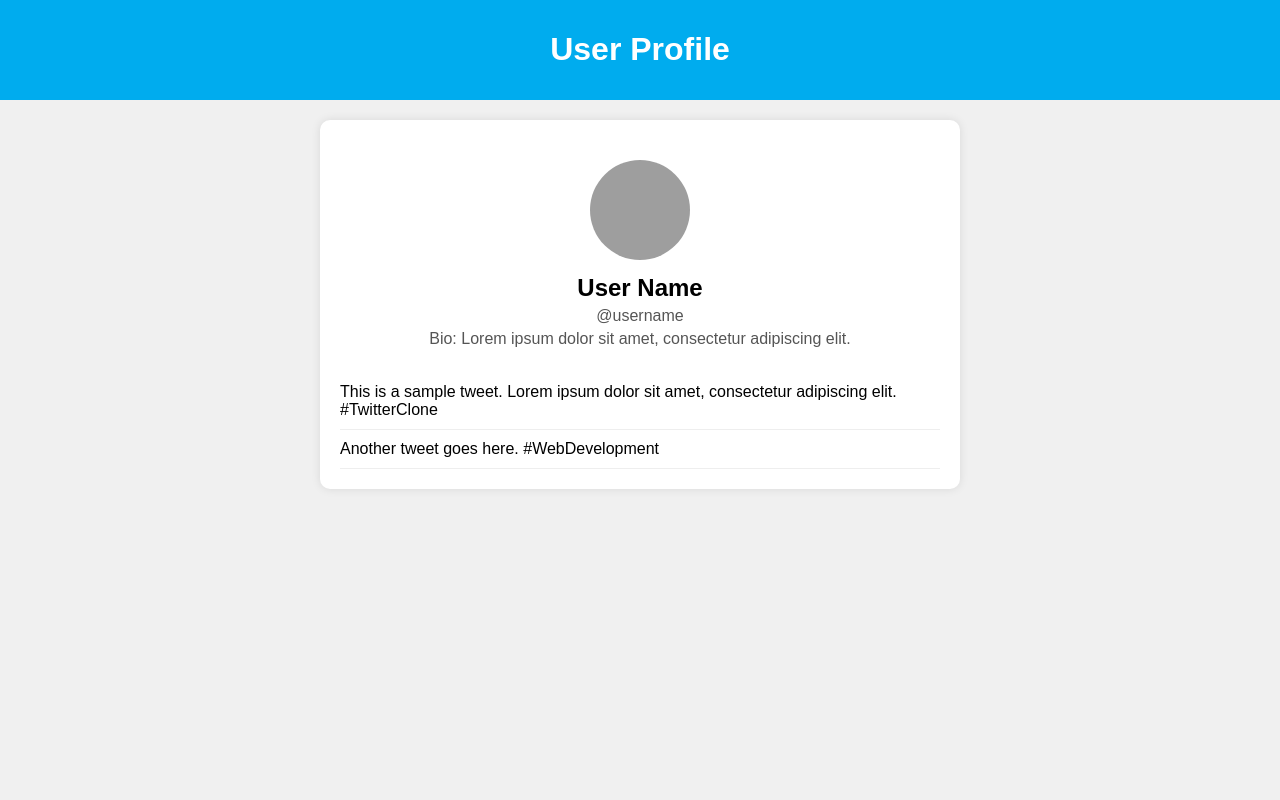
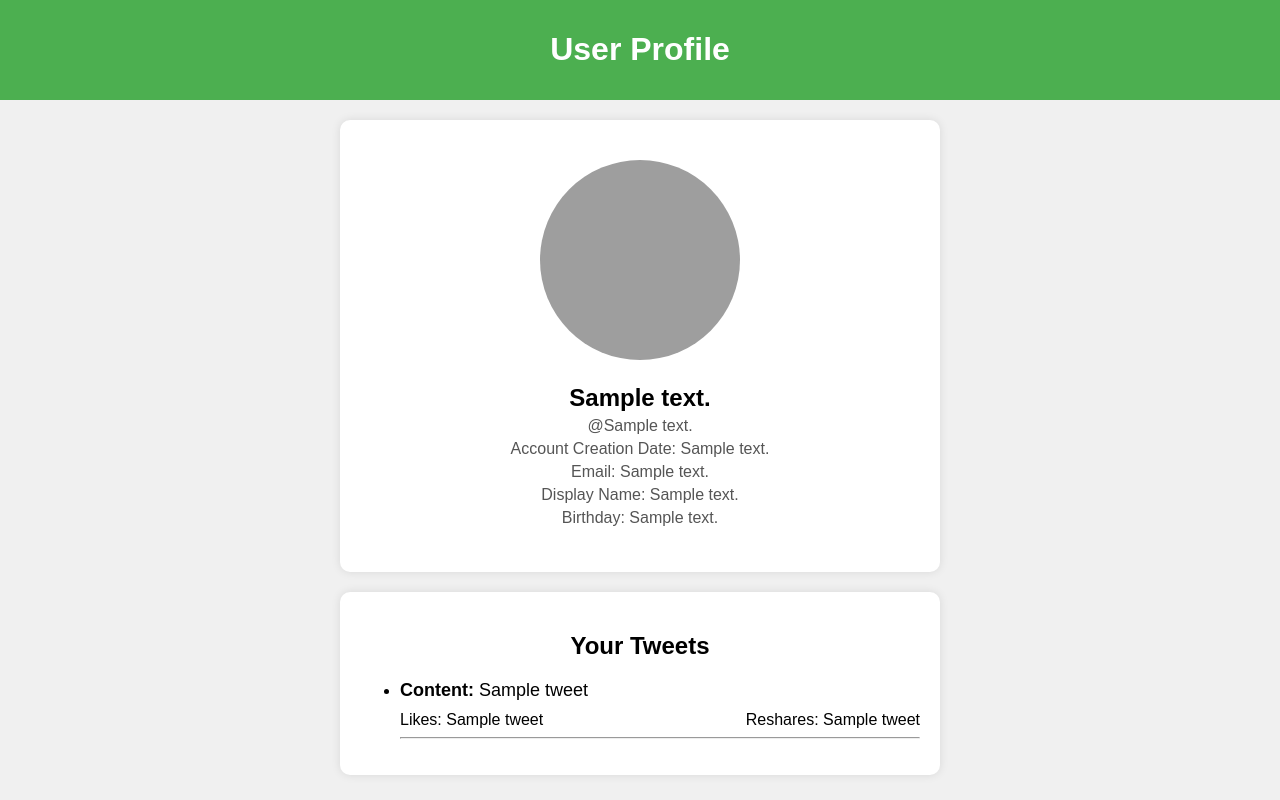
Before and after one commit to saharshgoenka/CSE412-SocialMediaSite, a Python web app: template flask/templates/profile.html in a window 1280 px wide. Run offline with Jinja, Linux system fonts and the light colour scheme; the template is opened without the code that fills it: most values are stand-ins (such as "Sample title", 1, 10 or a date in 2020); grey boxes are pictures that could not be loaded.

Commit message:
profile page works

```diff
--- a/flask/templates/profile.html
+++ b/flask/templates/profile.html
@@ -13,7 +13,7 @@
         }
 
         header {
-            background-color: #00acee;
+            background-color: #4caf50;
             color: #fff;
             padding: 10px;
             text-align: center;
@@ -22,10 +22,15 @@
         main {
             max-width: 600px;
             margin: 20px auto;
+        }
+
+        .profile-container,
+        .tweets-container {
             background-color: #fff;
             border-radius: 10px;
             box-shadow: 0 0 10px rgba(0, 0, 0, 0.1);
             padding: 20px;
+            margin-bottom: 20px;
         }
 
         .profile-header {
@@ -34,14 +39,15 @@
         }
 
         .profile-image {
-            width: 100px;
-            height: 100px;
+            width: 200px;
+            height: 200px;
             border-radius: 50%;
             object-fit: cover;
+            margin-bottom: 20px;
         }
 
         .profile-info {
-            margin-top: 10px;
+            text-align: center;
         }
 
         .profile-info h1 {
@@ -71,25 +77,43 @@
     </header>
 
     <main>
-        <div class="profile-header">
-            <img src="https://placekitten.com/100/100" alt="Profile Image" class="profile-image">
-            <div class="profile-info">
-                <h1>User Name</h1>
-                <p>@username</p>
-                <p>Bio: Lorem ipsum dolor sit amet, consectetur adipiscing elit.</p>
+        <div class="profile-container">
+            <div class="profile-header">
+                <img id="profile-image" src="{{ url_for('static', filename=user_details[5]) }}" alt="Profile Image" class="profile-image">
+                <div class="profile-info">
+                    <h1>{{ user_details[4] }}</h1>
+                    <p>@{{ user_details[0] }}</p>
+                    <p>Account Creation Date: {{ user_details[2] }}</p>
+                    <p>Email: {{ user_details[3] }}</p>
+                    <p>Display Name: {{ user_details[4] }}</p>
+                    <p>Birthday: {{ user_details[6] }}</p>
+                </div>
             </div>
         </div>
 
-        <div class="tweet">
-            <p>This is a sample tweet. Lorem ipsum dolor sit amet, consectetur adipiscing elit. #TwitterClone</p>
+        <div class="tweets-container">
+            <h2 style="text-align: center;">Your Tweets</h2>
+            <ul>
+                {% for tweet in tweet_details %}
+                <li>
+                    <div style="font-size: 18px; margin: 10px 0;">
+                        <strong>Content:</strong> {{ tweet[2] }}
+                    </div>
+                    <div style="display: flex; justify-content: space-between; align-items: center; margin-top: 10px;">
+                        <div>
+                            <!-- Like count -->
+                            <span>Likes: <span id="likeCount{{ tweet[1] }}">{{ tweet[3] }}</span></span>
+                        </div>
+                        <div>
+                            <!-- Reshare count -->
+                            <span>Reshares: <span id="reshareCount{{ tweet[1] }}">{{ tweet[4] }}</span></span>
+                        </div>
+                    </div>
+                    <hr>
+                </li>
+                {% endfor %}
+            </ul>
         </div>
-
-        <div class="tweet">
-            <p>Another tweet goes here. #WebDevelopment</p>
-        </div>
-
-        <!-- Add more tweets as needed -->
-
     </main>
 
 </body>
```
Also changed, not shown: flask/app.py (+31 -6 lines), flask/templates/homepage.html (+10 -2 lines).
